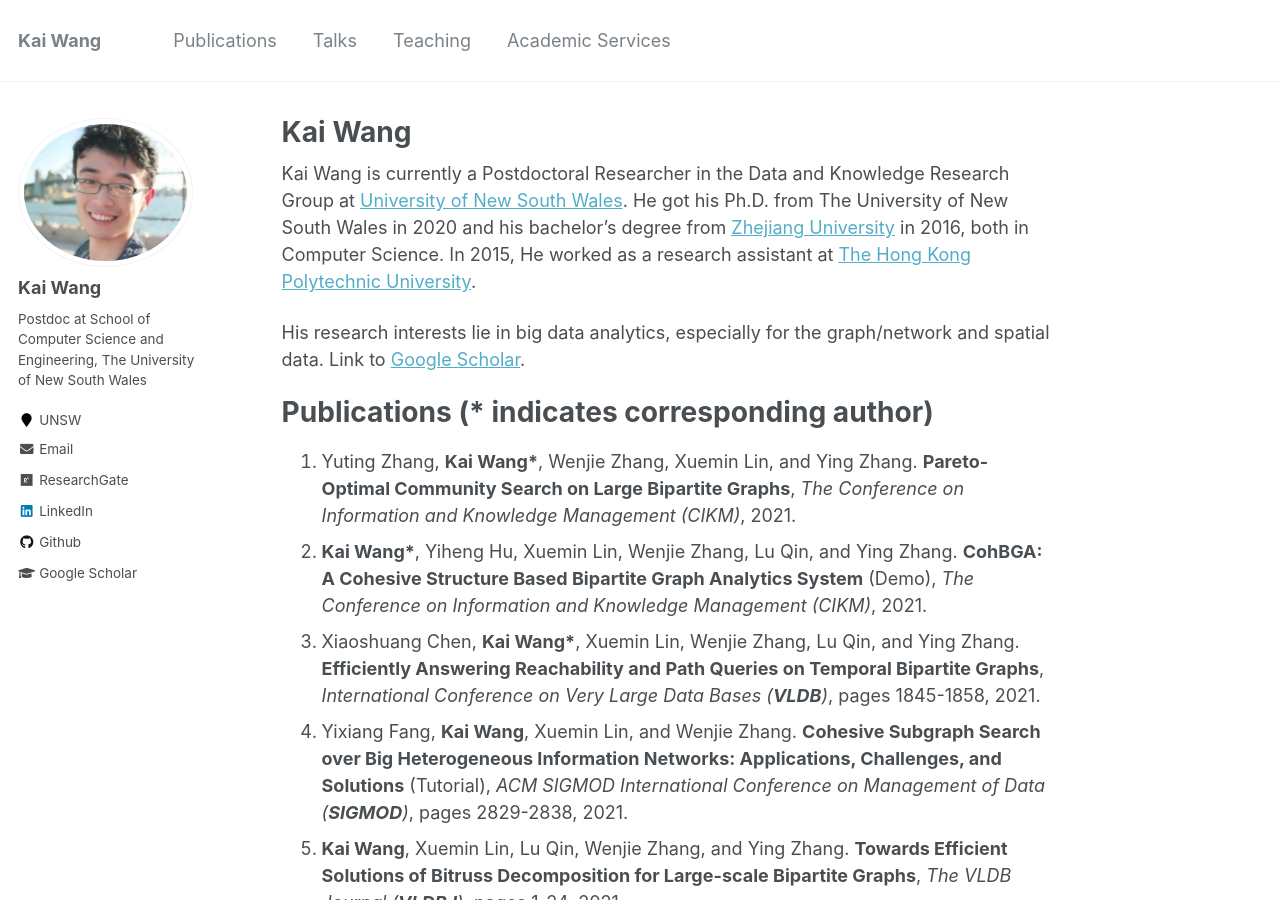
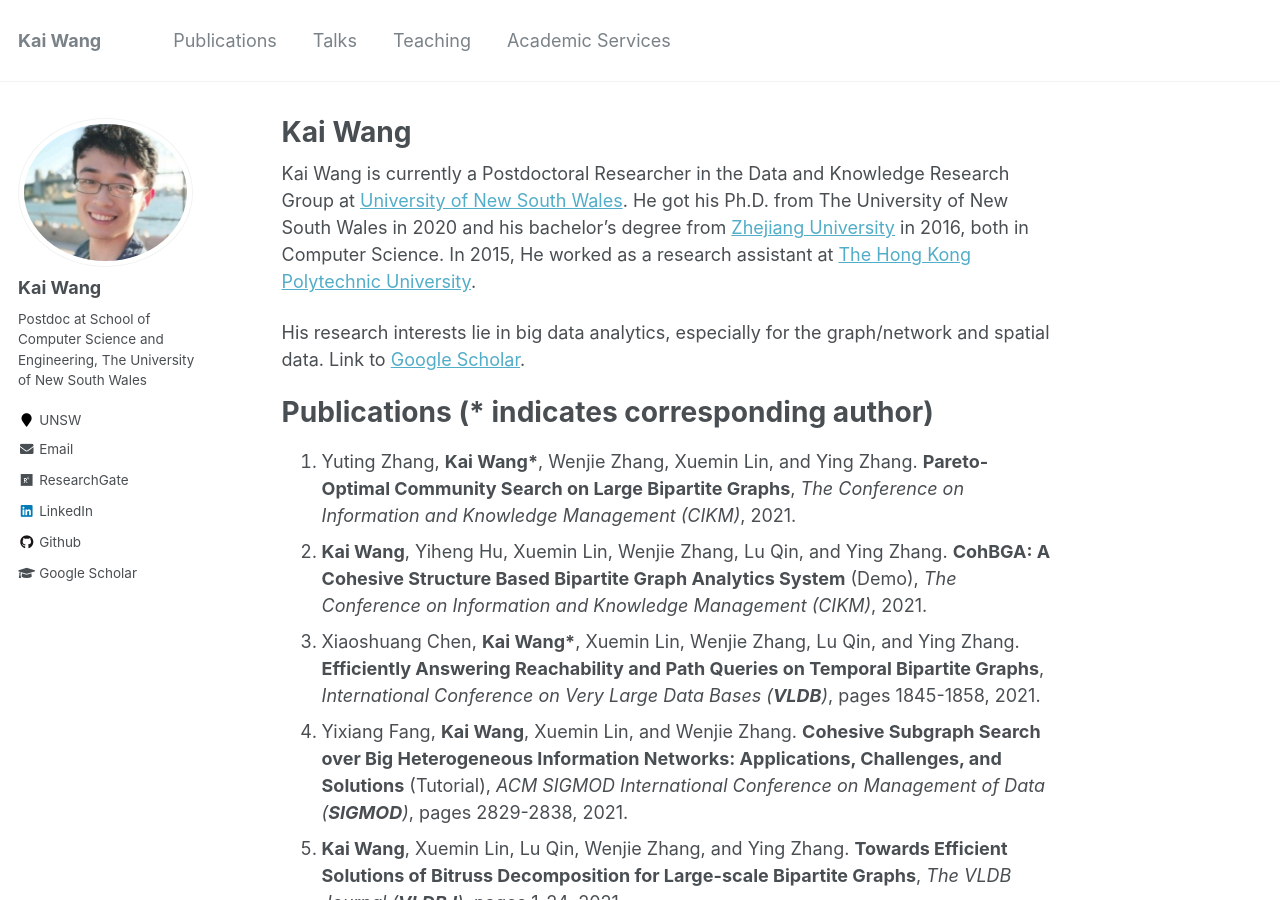
Before and after one commit to cs-kaiwang/cs-kaiwang.github.io, a Jekyll site: the page built from _pages/about.md, in a window 1280 px wide and 900 px high. Built offline with Jekyll 4.4.1, drawn with Linux system fonts in a browser that asks for light colours.

```diff
--- a/_pages/about.md
+++ b/_pages/about.md
@@ -15,7 +15,7 @@ His research interests lie in big data analytics, especially for the graph/netwo
 Publications (* indicates corresponding author)
 ======
 1. Yuting Zhang, **Kai Wang\***, Wenjie Zhang, Xuemin Lin, and Ying Zhang. **Pareto-Optimal Community Search on Large Bipartite Graphs**, *The Conference on Information and Knowledge Management (CIKM)*, 2021.
-2. **Kai Wang\***, Yiheng Hu, Xuemin Lin, Wenjie Zhang, Lu Qin, and Ying Zhang. **CohBGA: A Cohesive Structure Based Bipartite Graph Analytics System** (Demo), *The Conference on Information and Knowledge Management (CIKM)*, 2021.
+2. **Kai Wang**, Yiheng Hu, Xuemin Lin, Wenjie Zhang, Lu Qin, and Ying Zhang. **CohBGA: A Cohesive Structure Based Bipartite Graph Analytics System** (Demo), *The Conference on Information and Knowledge Management (CIKM)*, 2021.
 3. Xiaoshuang Chen, **Kai Wang\***, Xuemin Lin, Wenjie Zhang, Lu Qin, and Ying Zhang. **Efficiently Answering Reachability and Path Queries on Temporal Bipartite Graphs**, *International Conference on Very Large Data Bases (**VLDB**)*, pages 1845-1858, 2021.
 4. Yixiang Fang, **Kai Wang**, Xuemin Lin, and Wenjie Zhang. **Cohesive Subgraph Search over Big Heterogeneous Information Networks: Applications, Challenges, and Solutions** (Tutorial), *ACM SIGMOD International Conference on Management of Data (**SIGMOD**)*, pages 2829-2838, 2021.
 5. **Kai Wang**, Xuemin Lin, Lu Qin, Wenjie Zhang, and Ying Zhang. **Towards Efficient Solutions of Bitruss Decomposition for Large-scale Bipartite Graphs**, *The VLDB Journal (**VLDBJ**)*, pages 1-24, 2021.
```
